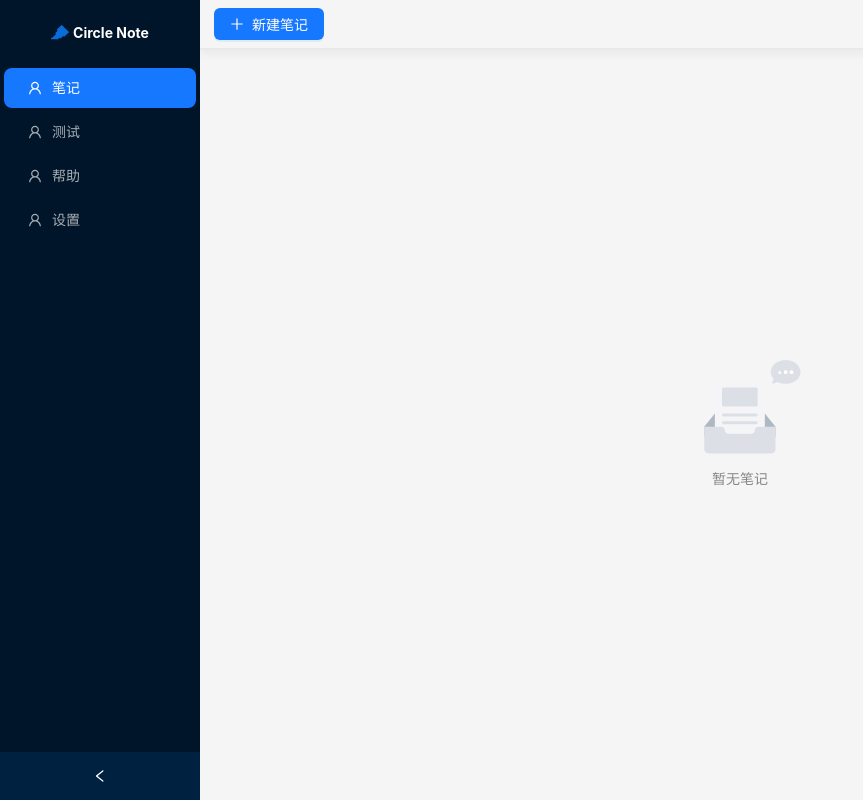
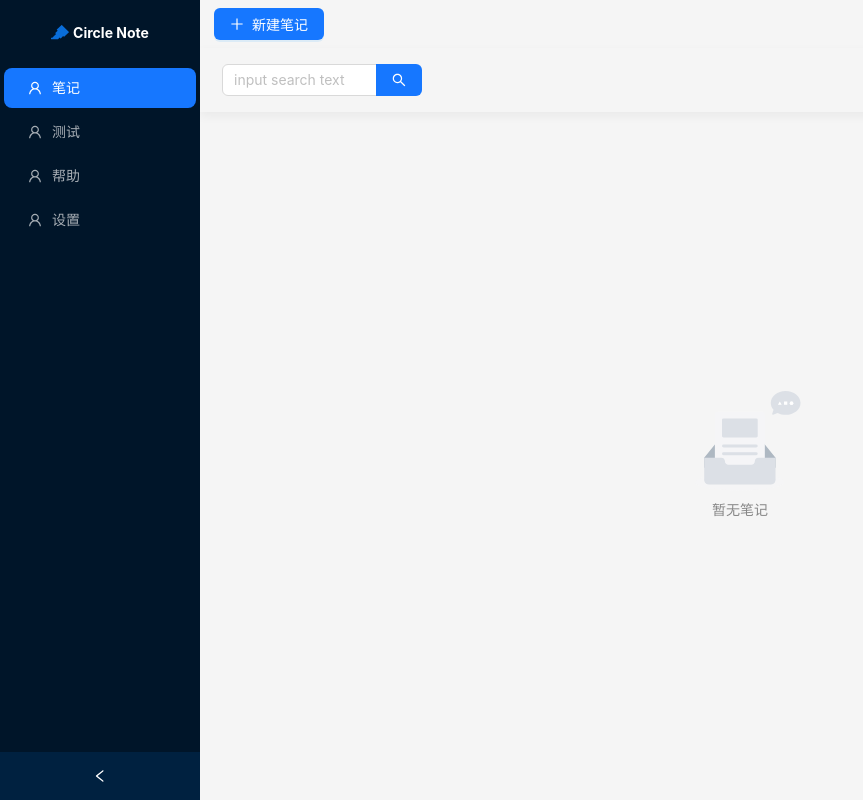
Before and after one commit to Circkoooooo/note-app, a React app: page /home in a window 1280 px wide. Shown: the whole page, without its empty margins (0-863 px from the left). Built offline with nearby package versions, Linux system fonts and the light colour scheme.

Commit message:
feat: implement searchByTagsAndTitle

```diff
--- a/src/components/MenuGroup/MenuGroup.tsx
+++ b/src/components/MenuGroup/MenuGroup.tsx
@@ -6,9 +6,10 @@ interface MenuGroupProps {
 	children?: ReactNode[] | ReactNode
 	elementSpace?: number
 	split?: number[]
+	isShadow?: boolean
 }
 
-const MenuGroup: React.FC<MenuGroupProps> = ({ style, children, elementSpace = 8, split = [1] }) => {
+const MenuGroup: React.FC<MenuGroupProps> = ({ style, children, elementSpace = 8, split = [1], isShadow = true }) => {
 	const [isRenderSplit, setIsRenderSplit] = useState(false)
 	const [isRenderArray, setIsRenderArray] = useState(false)
 	useEffect(() => {
@@ -43,12 +44,16 @@ const MenuGroup: React.FC<MenuGroupProps> = ({ style, children, elementSpace = 8
 
 	const renderSplitChildren = () => {
 		if (!isRenderArray) {
-			return <MenuGroupContainer style={{ ...style }}>{children}</MenuGroupContainer>
+			return (
+				<MenuGroupContainer isShadow={isShadow} style={{ ...style }}>
+					{children}
+				</MenuGroupContainer>
+			)
 		}
 
 		if (!isRenderSplit) {
 			return (
-				<MenuGroupContainer style={{ ...style }}>
+				<MenuGroupContainer isShadow={isShadow} style={{ ...style }}>
 					{(children as ReactNode[]).map((child, index) => (
 						<ElementSpace key={index} elementSpace={elementSpace}>
 							{child}
@@ -65,7 +70,7 @@ const MenuGroup: React.FC<MenuGroupProps> = ({ style, children, elementSpace = 8
 			)
 		})
 		return (
-			<MenuGroupContainer isSpaceBetween style={{ ...style }}>
+			<MenuGroupContainer isSpaceBetween isShadow={isShadow} style={{ ...style }}>
 				{arr.map((item, index) => (
 					<ElementSplit key={index}>
 						<ElementSpace elementSpace={elementSpace}>{item}</ElementSpace>
--- a/src/components/MenuGroup/MenuGroupStyled.tsx
+++ b/src/components/MenuGroup/MenuGroupStyled.tsx
@@ -2,18 +2,20 @@ import styled from 'styled-components'
 
 export const MenuGroupContainer = styled.div<{
 	isSpaceBetween?: boolean
+	isShadow?: boolean
 }>`
 	width: 100%;
 	display: flex;
 	align-items: center;
 	padding: 8px 14px;
-	border-bottom: 2px solid rgba(0, 0, 0, 0.05);
-	box-shadow: 0px 4px 10px rgba(0, 0, 0, 0.05);
+	box-shadow: ${(props) => {
+		return props.isShadow ? '0px 4px 10px rgba(0, 0, 0, 0.05)' : ''
+	}};
 	justify-content: ${(props) => {
 		return props.isSpaceBetween ? 'space-between' : ''
 	}};
 	overflow-x: overlay;
-	white-space:nowrap;
+	white-space: nowrap;
 `
 
 /**
--- a/src/views/Note/Note.tsx
+++ b/src/views/Note/Note.tsx
@@ -1,7 +1,7 @@
 import { v4 } from 'uuid'
-import { Button, Empty, Input, Modal } from 'antd'
+import { Button, Empty, Input, Modal, Tag } from 'antd'
 import { PlusOutlined } from '@ant-design/icons'
-import { useContext, useEffect, useState } from 'react'
+import React, { useContext, useEffect, useState } from 'react'
 import IDBStoreContext, { DATABASE_NAME, IDBStoreDatabaseType, STORE_NAME } from '../../context/IDBStoreContext'
 import MenuGroup from '../../components/MenuGroup/MenuGroup'
 import NoteList from '../../components/NoteList/NoteList'
@@ -9,11 +9,16 @@ import { getIdbDatabase, IDBGetAll } from '../../lib/idb'
 import { NoteType } from '../../types/Note'
 import { useNoteRouter } from '../../hooks/useNoteRouter'
 
+const { Search } = Input
+
 const Note = () => {
 	const [notes, setNotes] = useState<NoteType[]>([])
+	const [calcNotes, setCalcNotes] = useState<NoteType[]>(() => notes)
 	const [db, setDb] = useState<IDBStoreDatabaseType>()
 	const [isModalOpen, setIsModalOpen] = useState(false)
 	const [newNoteTitle, setNewNoteTitle] = useState('')
+	const [searchInputValue, setSearchInputValue] = useState('')
+	const [isSearch, setIsSearch] = useState(false)
 
 	const { routerToEdit, routerToPreview } = useNoteRouter()
 
@@ -40,9 +45,28 @@ const Note = () => {
 		}
 	}, [db])
 
+	// isSearch change
+	useEffect(() => {
+		if (!searchInputValue) {
+			setCalcNotes(notes)
+			isSearch && setIsSearch(false)
+		} else {
+			// change search status
+			!isSearch && setIsSearch(true)
+			// search
+			const newNotes = notes.filter((item) => {
+				if (item.tags?.some((tag) => tag.includes(searchInputValue))) return true
+				if (item.title.includes(searchInputValue)) return true
+				return false
+			})
+			setCalcNotes(newNotes)
+		}
+	}, [searchInputValue])
+
 	const newNote = () => {
 		setIsModalOpen(true)
 	}
+
 	const handleOk = () => {
 		if (newNoteTitle.length === 0) {
 			return
@@ -54,18 +78,39 @@ const Note = () => {
 		setIsModalOpen(false)
 		setNewNoteTitle('')
 	}
+
 	const handleCancel = () => {
 		setIsModalOpen(false)
 	}
 
+	const searchNoteByTitleOrTags = (event: React.ChangeEvent<HTMLInputElement>) => {
+		const { value } = event.target
+		setSearchInputValue(value)
+	}
+
 	return (
 		<>
-			<MenuGroup elementSpace={8} split={[1]}>
+			<MenuGroup split={[1]} isShadow={false}>
 				<Button icon={<PlusOutlined />} onClick={newNote} type='primary'>
 					新建笔记
 				</Button>
 			</MenuGroup>
-			{notes.length === 0 ? (
+			<MenuGroup split={[1]} isShadow>
+				<Search
+					style={{
+						maxWidth: 200,
+					}}
+					placeholder='input search text'
+					onChange={(event) => searchNoteByTitleOrTags(event)}
+					enterButton
+				/>
+				{isSearch && (
+					<Tag>
+						结果：{calcNotes.length}/总数：{notes.length}
+					</Tag>
+				)}
+			</MenuGroup>
+			{calcNotes.length === 0 ? (
 				<Empty
 					description='暂无笔记'
 					style={{
@@ -76,7 +121,7 @@ const Note = () => {
 					}}
 				/>
 			) : (
-				<NoteList notes={notes} onSelectNote={(note) => routerToPreview(note)} />
+				<NoteList notes={calcNotes} onSelectNote={(note) => routerToPreview(note)} />
 			)}
 			<Modal
 				title='新笔记标题'
```
